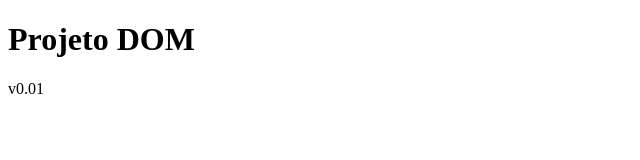
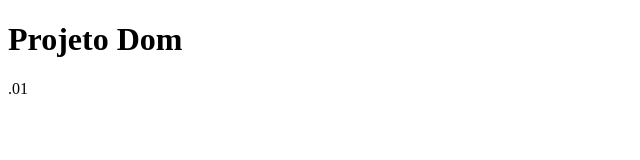
Before and after one commit to luisogordo/projeto-vsc, a plain HTML site: page index.html in a window 1280 px wide. Shown: the full height of the page, 0-640 px from the left. Drawn offline with Linux system fonts and the light colour scheme.

Commit message:
Add files via upload

```diff
--- a/index.html
+++ b/index.html
@@ -3,12 +3,12 @@
 <head>
     <meta charset="UTF-8">
     <meta name="viewport" content="width=device-width, initial-scale=1.0">
-    <title>projeto VSC</title>
+    <title>projeto mf</title>
     <link rel="stylesheet" href="style.css">
 </head>
 <body>
-<h1>Projeto DOM</h1>
-<p>v0.01</p>
+<h1>Projeto Dom</h1>
+<p>.01</p>
 
     <script src="app.js"></script>
 </body>
```
Also changed, not shown: 1 other file.
